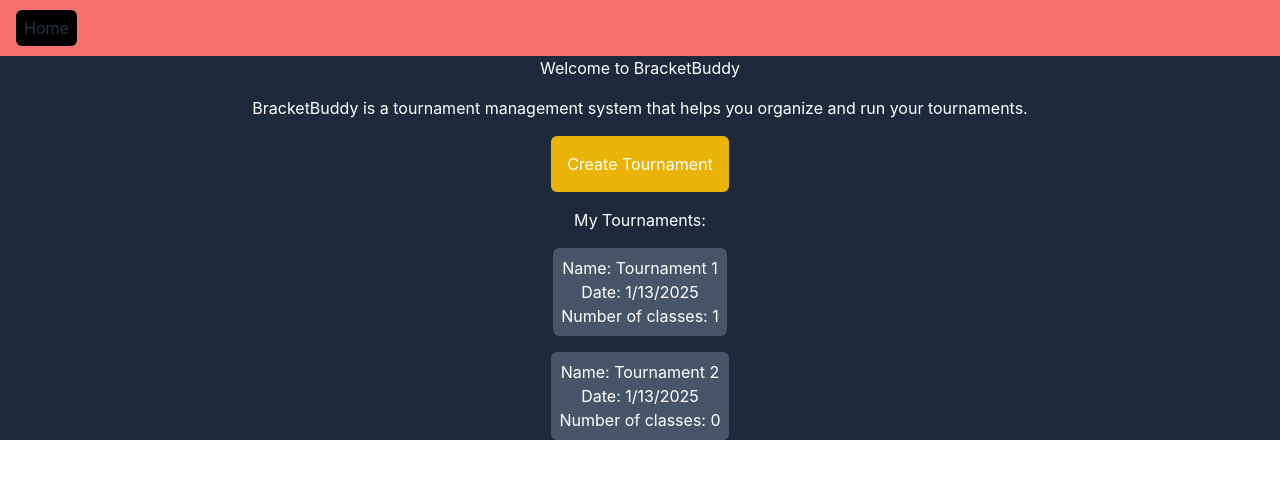
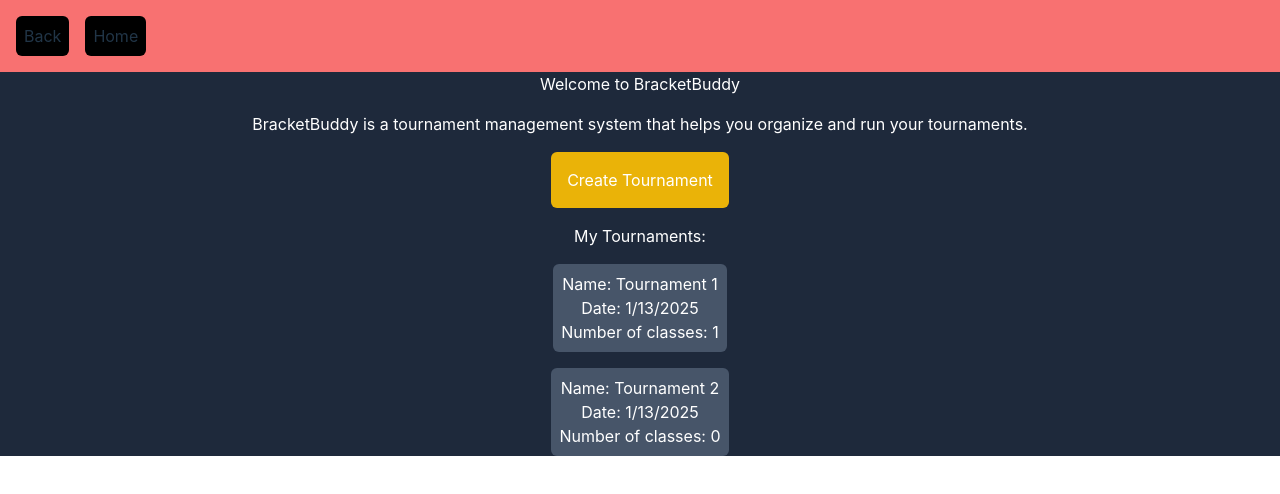
Before and after one commit to yusefwilson/BracketBuddy, a React (Vite) app in the folder src-react/: page /#/ in a window 1280 px wide. Shown: the top 494 px of the page. Built offline with nearby package versions, Linux system fonts and the light colour scheme.

Commit message:
Add back button, change title

```diff
--- a/src-react/index.html
+++ b/src-react/index.html
@@ -4,7 +4,7 @@
 <head>
   <meta charset="UTF-8" />
   <meta name="viewport" content="width=device-width, initial-scale=1.0" />
-  <title>Yusef's Bracket System</title>
+  <title>BracketBuddy</title>
 </head>
 
 <body>
--- a/src-react/src/components/Navbar.tsx
+++ b/src-react/src/components/Navbar.tsx
@@ -1,6 +1,12 @@
+import { useNavigate } from "react-router-dom";
+
 export default function Navbar() {
+
+  const navigate = useNavigate();
+
   return (
-    <nav className='bg-red-400 p-4'>
+    <nav className='bg-red-400 p-4 gap-4 flex flex-row'>
+      <button className='bg-black p-2 rounded-md' onClick={() => navigate(-1)}>Back</button>
       <a href='/' className='bg-black p-2 rounded-md'>Home</a>
     </nav>
   );
```
